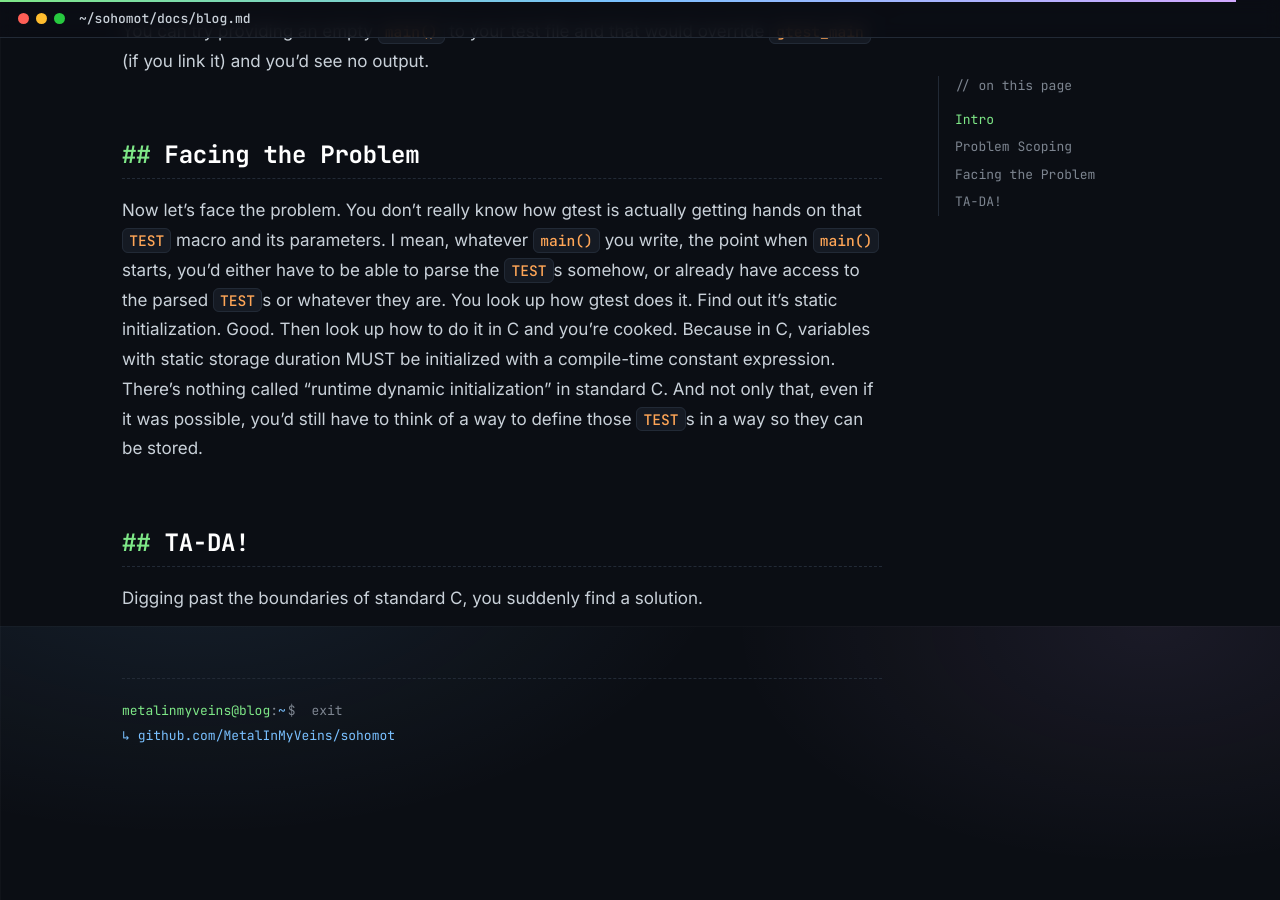
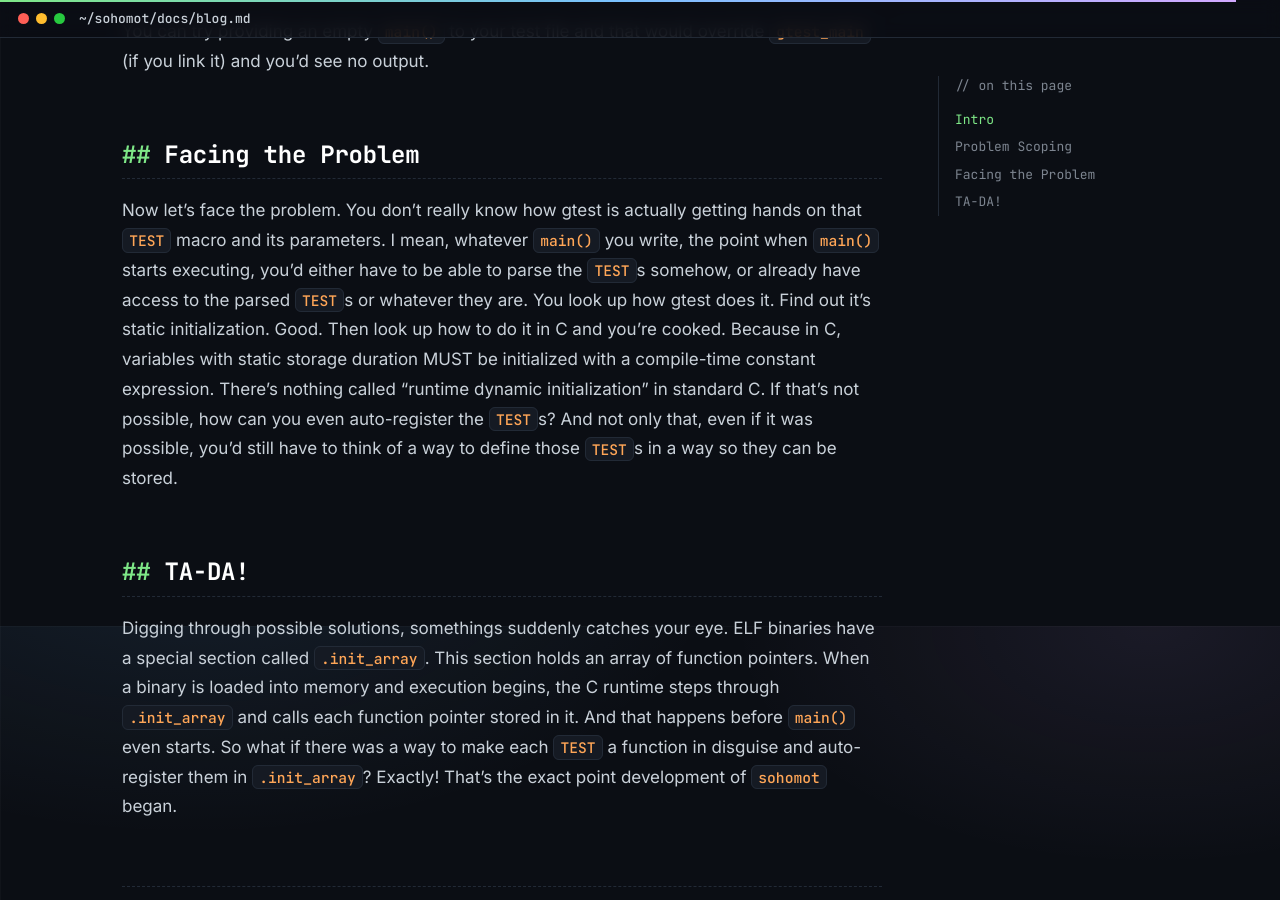
Before and after one commit to MetalInMyVeins/sohomot, a Jekyll site: the page built from docs/blog.md, in a window 1280 px wide and 900 px high, scrolled down 3874 px. Built offline with Jekyll 4.4.1, drawn with Linux system fonts in a browser that asks for light colours; before the commit the page ends 4702 px from its top, so only the background shows below that.

Commit message:
docs: complete ta da

```diff
--- a/docs/blog.md
+++ b/docs/blog.md
@@ -102,8 +102,8 @@ You can try providing an empty `main()` to your test file and that would overrid
 
 ## Facing the Problem
 
-Now let's face the problem. You don't really know how gtest is actually getting hands on that `TEST` macro and its parameters. I mean, whatever `main()` you write, the point when `main()` starts, you'd either have to be able to parse the `TEST`s somehow, or already have access to the parsed `TEST`s or whatever they are. You look up how gtest does it. Find out it's static initialization. Good. Then look up how to do it in C and you're cooked. Because in C, variables with static storage duration MUST be initialized with a compile-time constant expression. There's nothing called "runtime dynamic initialization" in standard C. And not only that, even if it was possible, you'd still have to think of a way to define those `TEST`s in a way so they can be stored.
+Now let's face the problem. You don't really know how gtest is actually getting hands on that `TEST` macro and its parameters. I mean, whatever `main()` you write, the point when `main()` starts executing, you'd either have to be able to parse the `TEST`s somehow, or already have access to the parsed `TEST`s or whatever they are. You look up how gtest does it. Find out it's static initialization. Good. Then look up how to do it in C and you're cooked. Because in C, variables with static storage duration MUST be initialized with a compile-time constant expression. There's nothing called "runtime dynamic initialization" in standard C. If that's not possible, how can you even auto-register the `TEST`s? And not only that, even if it was possible, you'd still have to think of a way to define those `TEST`s in a way so they can be stored.
 
 ## TA-DA!
 
-Digging past the boundaries of standard C, you suddenly find a solution.
+Digging through possible solutions, somethings suddenly catches your eye. ELF binaries have a special section called `.init_array`. This section holds an array of function pointers. When a binary is loaded into memory and execution begins, the C runtime steps through `.init_array` and calls each function pointer stored in it. And that happens before `main()` even starts. So what if there was a way to make each `TEST` a function in disguise and auto-register them in `.init_array`? Exactly! That's the exact point development of `sohomot` began.
```
